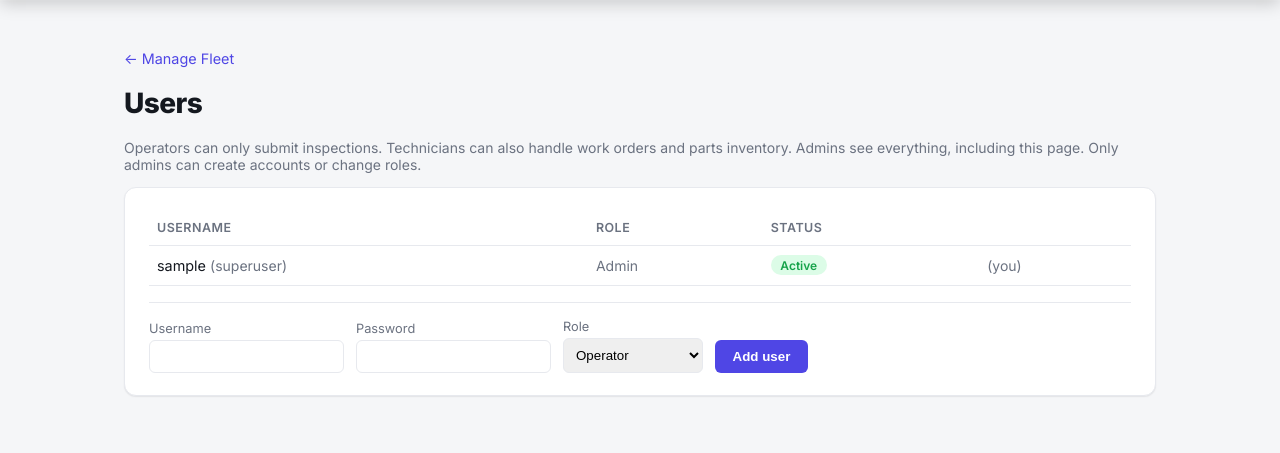
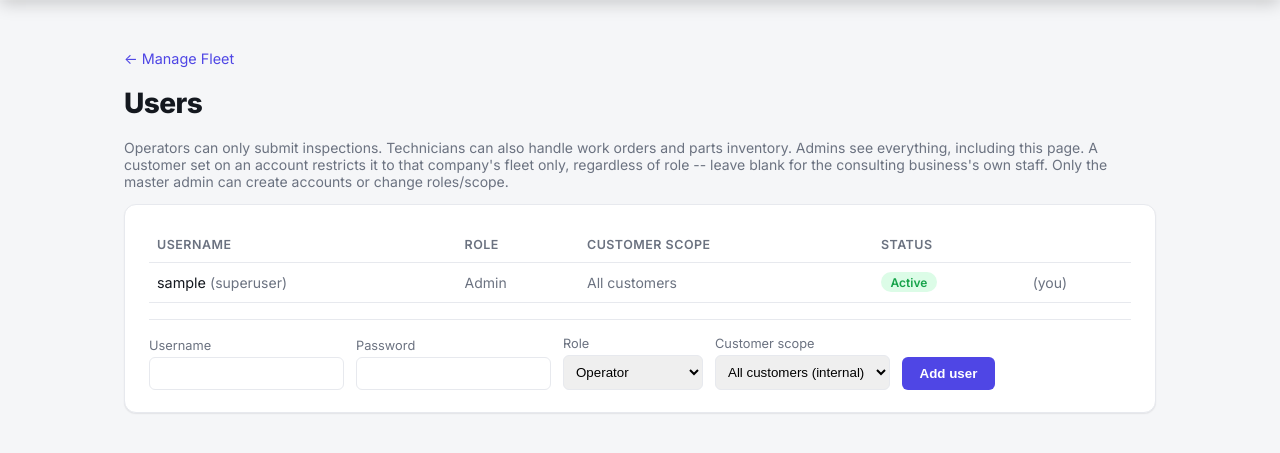
Before and after one commit to lureexcitingsalads/effective-octo-computing-machine, a Django app: page /manage/users/ in a window 1280 px wide. Shown: the part 86-539 px from the top of the page. Run offline with Django 5.2, Linux system fonts and the light colour scheme; the visitor is signed in with stand-in values (Sample User, id 1); data comes from the database, SQL or seed files in the repository; data that the repository does not hold is empty.

Commit message:
Add multi-tenancy: customer-scoped portal accounts
UserProfile gains an optional `customer` FK. Unset (the default, and
always true for superusers) means the account oversees every customer's
fleet -- the consulting business's own staff. Set means the account is
restricted to just that one company's equipment, work orders, and
reports -- a client portal login.

This is orthogonal to the existing role system, not a replacement for
it: role controls what actions are available (inspect/work-orders/full
admin), customer scope controls which equipment those actions can touch.
A client company could in principle have their own Admin/Technician/
Operator accounts, all scoped to just their fleet.

Added scoped_equipment_qs()/user_customer_scope() helpers and threaded
them through every view and API endpoint that touches equipment, work
orders, sites, or reports -- list views filter to the scope, detail views
use the scoped queryset in get_object_or_404 so out-of-scope objects 404
rather than leak data, and create/edit forms restrict the customer
dropdown (and reject a mismatched customer_id server-side, not just in
the UI) so a scoped account can't create or move equipment into a
company it can't see.

Two things stay master-admin-only regardless of role, since they're
consulting-business-internal concerns, not part of "their fleet":
Parts inventory (client companies don't stock their own parts in this
system) and Manage Users (letting a client admin manage accounts,
including their own role, would be a real privilege escalation -- this
is checked explicitly, not left to role_required, since a client-portal
account can otherwise hold role=admin same as the master account).

Verified the complete isolation matrix for real: created a master admin,
a customer-scoped admin, and a customer-scoped technician spanning all
three demo companies, confirmed each sees exactly their own equipment/
work-order counts (both via direct API calls and by reading the live
Dashboard/Manage pages), confirmed a scoped account gets a real 404
trying to fetch another company's equipment or work order by ID (not
just a hidden link), and confirmed Manage Users correctly rejects a
scoped admin. Cleaned up all test accounts after.

Co-Authored-By: Claude Sonnet 5 <noreply@anthropic.com>

```diff
--- a/tracker/templates/tracker/base.html
+++ b/tracker/templates/tracker/base.html
@@ -90,7 +90,9 @@
     <a class="nav-link{% if request.resolver_match.url_name == 'equipment_list' or request.resolver_match.url_name == 'equipment_detail' %} active{% endif %}" href="{% url 'equipment_list' %}">Equipment</a>
     {% if request.user.is_superuser or request.user.profile.role == "admin" or request.user.profile.role == "technician" %}
     <a class="nav-link{% if request.resolver_match.url_name == 'work_orders_view' or request.resolver_match.url_name == 'work_order_detail' %} active{% endif %}" href="{% url 'work_orders_view' %}">Work Orders</a>
+    {% if request.user.is_superuser or not request.user.profile.customer %}
     <a class="nav-link{% if request.resolver_match.url_name == 'inventory_view' or request.resolver_match.url_name == 'manage_part_edit' %} active{% endif %}" href="{% url 'inventory_view' %}">Inventory</a>
+    {% endif %}
     <a class="nav-link{% if request.resolver_match.url_name == 'schedule_view' %} active{% endif %}" href="{% url 'schedule_view' %}">Schedule</a>
     {% endif %}
     {% if request.user.is_superuser or request.user.profile.role == "admin" %}
--- a/tracker/templates/tracker/manage.html
+++ b/tracker/templates/tracker/manage.html
@@ -3,7 +3,7 @@
 {% block content %}
 <div style="display:flex; align-items:baseline; justify-content:space-between; flex-wrap:wrap; gap:0.5rem;">
   <h1 style="margin-bottom:0.25rem;">Manage Fleet</h1>
-  {% if request.user.is_superuser or request.user.profile.role == "admin" %}
+  {% if request.user.is_superuser or not request.user.profile.customer %}
   <a class="equip-link" href="{% url 'manage_users_view' %}">Manage users &rarr;</a>
   {% endif %}
 </div>
--- a/tracker/templates/tracker/manage_users.html
+++ b/tracker/templates/tracker/manage_users.html
@@ -3,11 +3,11 @@
 {% block content %}
 <p><a class="back-link" href="{% url 'manage_view' %}">&larr; Manage Fleet</a></p>
 <h1>Users</h1>
-<p class="muted" style="margin-top:0;">Operators can only submit inspections. Technicians can also handle work orders and parts inventory. Admins see everything, including this page. Only admins can create accounts or change roles.</p>
+<p class="muted" style="margin-top:0;">Operators can only submit inspections. Technicians can also handle work orders and parts inventory. Admins see everything, including this page. A customer set on an account restricts it to that company's fleet only, regardless of role -- leave blank for the consulting business's own staff. Only the master admin can create accounts or change roles/scope.</p>
 
 <div class="card">
   <table>
-    <tr><th>Username</th><th>Role</th><th>Status</th><th></th></tr>
+    <tr><th>Username</th><th>Role</th><th>Customer scope</th><th>Status</th><th></th></tr>
     {% for u in users %}
     <tr>
       <td>{{ u.username }}{% if u.is_superuser %} <span class="muted">(superuser)</span>{% endif %}</td>
@@ -22,6 +22,23 @@
           <select name="role" onchange="this.form.submit()" style="padding:0.35rem; border:1px solid var(--border); border-radius:6px;">
             {% for value, label in roles %}
             <option value="{{ value }}" {% if u.profile.role == value %}selected{% endif %}>{{ label }}</option>
+            {% endfor %}
+          </select>
+        </form>
+        {% endif %}
+      </td>
+      <td>
+        {% if u.is_superuser %}
+          <span class="muted">All customers</span>
+        {% else %}
+        <form method="post" style="display:flex; gap:0.4rem; align-items:center;">
+          {% csrf_token %}
+          <input type="hidden" name="action" value="update_customer">
+          <input type="hidden" name="user_id" value="{{ u.pk }}">
+          <select name="customer_id" onchange="this.form.submit()" style="padding:0.35rem; border:1px solid var(--border); border-radius:6px;">
+            <option value="">All customers (internal)</option>
+            {% for c in customers %}
+            <option value="{{ c.pk }}" {% if u.profile.customer_id == c.pk %}selected{% endif %}>{{ c.name }}</option>
             {% endfor %}
           </select>
         </form>
@@ -62,6 +79,13 @@
           {% for value, label in roles %}<option value="{{ value }}">{{ label }}</option>{% endfor %}
         </select>
       </div>
+      <div style="min-width:160px;">
+        <label class="muted" style="display:block; font-size:0.8rem; margin-bottom:0.25rem;">Customer scope</label>
+        <select name="customer_id" style="width:100%; padding:0.5rem; border:1px solid var(--border); border-radius:6px;">
+          <option value="">All customers (internal)</option>
+          {% for c in customers %}<option value="{{ c.pk }}">{{ c.name }}</option>{% endfor %}
+        </select>
+      </div>
       <button type="submit" style="padding:0.55rem 1.1rem; background:var(--accent); color:white; border:none; border-radius:6px; font-weight:600; cursor:pointer;">Add user</button>
     </div>
   </form>
--- a/tracker/views.py
+++ b/tracker/views.py
@@ -52,9 +52,28 @@ def user_role(user):
     return profile.role if profile else "operator"
 
 
+def user_customer_scope(user):
+    """None means this account oversees every customer's fleet (the consulting business's
+    own staff, including superusers -- same bypass convention as user_role). A Customer
+    instance means this is a client-portal account restricted to just that company's
+    equipment. This is orthogonal to role: role controls what actions are available,
+    this controls which equipment those actions can touch."""
+    if user.is_superuser:
+        return None
+    profile = getattr(user, "profile", None)
+    return profile.customer if profile else None
+
+
+def scoped_equipment_qs(user):
+    """Equipment queryset scoped to user_customer_scope(user), or everything if unscoped."""
+    scope = user_customer_scope(user)
+    qs = Equipment.objects.all()
+    return qs.filter(customer=scope) if scope else qs
+
+
 @login_required
 def equipment_list(request):
-    equipment = Equipment.objects.select_related("customer").annotate(
+    equipment = scoped_equipment_qs(request.user).select_related("customer").annotate(
         open_fault_count=Count(
             "fault_events", filter=Q(fault_events__cleared_at__isnull=True), distinct=True
         ),
@@ -171,7 +190,7 @@ def _compute_lifecycle_signals(equipment):
 
 @login_required
 def equipment_detail(request, pk):
-    equipment = get_object_or_404(Equipment, pk=pk)
+    equipment = get_object_or_404(scoped_equipment_qs(request.user), pk=pk)
 
     if request.method == "POST":
         action = request.POST.get("action")
@@ -345,7 +364,7 @@ def _create_issue(equipment, reported_by, severity, description, photo_files=())
 
 @login_required
 def new_inspection_view(request, pk):
-    equipment = get_object_or_404(Equipment, pk=pk)
+    equipment = get_object_or_404(scoped_equipment_qs(request.user), pk=pk)
 
     if request.method == "POST":
         responses = {key: request.POST.get(f"item_{key}", "na") for key, _ in INSPECTION_CHECKLIST}
@@ -382,12 +401,14 @@ def manage_view(request):
     equipment and sites have too much history hanging off them (readings, faults, work
     orders) to make that a one-click action; use Django admin for that if it's ever needed.
     Admin-only -- Technicians get their own, narrower inventory_view instead."""
+    scope = user_customer_scope(request.user)
+
     if request.method == "POST":
         action = request.POST.get("action")
 
         if action == "create_equipment":
             label = request.POST.get("label", "").strip()
-            customer_id = request.POST.get("customer_id")
+            customer_id = str(scope.pk) if scope else request.POST.get("customer_id")
             if label and customer_id:
                 equipment = Equipment.objects.create(
                     label=label,
@@ -401,7 +422,7 @@ def manage_view(request):
 
         elif action == "create_site":
             name = request.POST.get("name", "").strip()
-            customer_id = request.POST.get("customer_id")
+            customer_id = str(scope.pk) if scope else request.POST.get("customer_id")
             if name and customer_id:
                 site, _ = Site.objects.get_or_create(name=name, customer_id=customer_id)
                 return redirect("manage_site_edit", pk=site.pk)
@@ -409,9 +430,10 @@ def manage_view(request):
         return redirect("manage_view")
 
     context = {
-        "equipment_list": Equipment.objects.select_related("customer", "site"),
-        "sites": Site.objects.select_related("customer").annotate(equipment_count=Count("equipment")),
-        "customers": Customer.objects.all(),
+        "equipment_list": scoped_equipment_qs(request.user).select_related("customer", "site"),
+        "sites": (Site.objects.filter(customer=scope) if scope else Site.objects.all())
+        .select_related("customer").annotate(equipment_count=Count("equipment")),
+        "customers": Customer.objects.filter(pk=scope.pk) if scope else Customer.objects.all(),
     }
     return render(request, "tracker/manage.html", context)
 
@@ -419,7 +441,12 @@ def manage_view(request):
 @role_required("admin", "technician")
 def inventory_view(request):
     """Parts inventory -- split out from manage_view so Technicians (who need this to log
-    parts used on work orders) can reach it without also getting Equipment/Sites admin."""
+    parts used on work orders) can reach it without also getting Equipment/Sites admin.
+    The consulting business's own stock, not per-customer -- client-portal accounts don't
+    get this regardless of their role."""
+    if user_customer_scope(request.user) is not None:
+        return HttpResponseForbidden("Inventory is internal-only.")
+
     if request.method == "POST" and request.POST.get("action") == "create_part":
         name = request.POST.get("name", "").strip()
         if name:
@@ -438,11 +465,13 @@ def inventory_view(request):
 
 @role_required("admin")
 def manage_equipment_edit_view(request, pk):
-    equipment = get_object_or_404(Equipment, pk=pk)
+    equipment = get_object_or_404(scoped_equipment_qs(request.user), pk=pk)
+    scope = user_customer_scope(request.user)
 
     if request.method == "POST":
         equipment.label = request.POST.get("label", "").strip()
-        equipment.customer_id = request.POST.get("customer_id") or equipment.customer_id
+        if not scope:
+            equipment.customer_id = request.POST.get("customer_id") or equipment.customer_id
         equipment.site_id = request.POST.get("site_id") or None
         equipment.make = request.POST.get("make", "").strip()
         equipment.model = request.POST.get("model", "").strip()
@@ -452,25 +481,28 @@ def manage_equipment_edit_view(request, pk):
 
     context = {
         "equipment": equipment,
-        "customers": Customer.objects.all(),
-        "sites": Site.objects.select_related("customer"),
+        "customers": Customer.objects.filter(pk=scope.pk) if scope else Customer.objects.all(),
+        "sites": (Site.objects.filter(customer=scope) if scope else Site.objects.all()).select_related("customer"),
     }
     return render(request, "tracker/manage_equipment_edit.html", context)
 
 
 @role_required("admin")
 def manage_site_edit_view(request, pk):
-    site = get_object_or_404(Site, pk=pk)
+    scope = user_customer_scope(request.user)
+    site_qs = Site.objects.filter(customer=scope) if scope else Site.objects.all()
+    site = get_object_or_404(site_qs, pk=pk)
 
     if request.method == "POST":
         site.name = request.POST.get("name", "").strip()
-        site.customer_id = request.POST.get("customer_id") or site.customer_id
+        if not scope:
+            site.customer_id = request.POST.get("customer_id") or site.customer_id
         site.save()
         return redirect("manage_view")
 
     context = {
         "site": site,
-        "customers": Customer.objects.all(),
+        "customers": Customer.objects.filter(pk=scope.pk) if scope else Customer.objects.all(),
         "equipment_at_site": site.equipment.all(),
     }
     return render(request, "tracker/manage_site_edit.html", context)
@@ -478,6 +510,8 @@ def manage_site_edit_view(request, pk):
 
 @role_required("admin", "technician")
 def manage_part_edit_view(request, pk):
+    if user_customer_scope(request.user) is not None:
+        return HttpResponseForbidden("Inventory is internal-only.")
     part = get_object_or_404(Part, pk=pk)
 
     if request.method == "POST":
@@ -494,8 +528,15 @@ def manage_part_edit_view(request, pk):
 
 @role_required("admin")
 def manage_users_view(request):
-    """Account creation and role assignment. Admin-only -- nobody else should be able to
-    grant themselves or anyone else admin access."""
+    """Account creation, role assignment, and customer-portal scoping. Restricted to
+    unscoped ("master") admins specifically -- role_required alone would let a client-portal
+    admin (role=admin, but customer set) reach this page too, which would let a client
+    grant themselves or anyone else full cross-customer access. That's a real privilege
+    escalation, not just a UX nicety, so it's checked explicitly rather than left to nav
+    hiding."""
+    if user_customer_scope(request.user) is not None:
+        return HttpResponseForbidden("Only the master admin account can manage users.")
+
     if request.method == "POST":
         action = request.POST.get("action")
 
@@ -503,10 +544,12 @@ def manage_users_view(request):
             username = request.POST.get("username", "").strip()
             password = request.POST.get("password", "").strip()
             role = request.POST.get("role", "technician")
+            customer_id = request.POST.get("customer_id") or None
             if username and password and role in dict(UserProfile.ROLE_CHOICES):
                 if not User.objects.filter(username=username).exists():
                     user = User.objects.create_user(username=username, password=password)
                     user.profile.role = role
+                    user.profile.customer_id = customer_id
                     user.profile.save()
 
         elif action == "update_role":
@@ -515,6 +558,11 @@ def manage_users_view(request):
             if role in dict(UserProfile.ROLE_CHOICES):
                 target.profile.role = role
                 target.profile.save()
+
+        elif action == "update_customer":
+            target = get_object_or_404(User, pk=request.POST.get("user_id"))
+            target.profile.customer_id = request.POST.get("customer_id") or None
+            target.profile.save()
 
         elif action == "toggle_active":
             target = get_object_or_404(User, pk=request.POST.get("user_id"))
@@ -525,8 +573,9 @@ def manage_users_view(request):
         return redirect("manage_users_view")
 
     context = {
-        "users": User.objects.select_related("profile").order_by("username"),
+        "users": User.objects.select_related("profile", "profile__customer").order_by("username"),
         "roles": UserProfile.ROLE_CHOICES,
+        "customers": Customer.objects.all(),
     }
     return render(request, "tracker/manage_users.html", context)
 
@@ -539,7 +588,7 @@ def schedule_view(request):
 
     overdue = []
     by_date = defaultdict(list)
-    for equipment in Equipment.objects.select_related("customer"):
+    for equipment in scoped_equipment_qs(request.user).select_related("customer"):
         for f in _compute_maintenance_forecast(equipment):
             if f["status"] == "unknown":
                 continue
@@ -588,7 +637,7 @@ def fleet_map_view(request):
     cutoff = cutoffs.get(range_key)
 
     machines = []
-    for equipment in Equipment.objects.select_related("customer"):
+    for equipment in scoped_equipment_qs(request.user).select_related("customer"):
         pings = equipment.telemetry_pings.order_by("recorded_at")
         if cutoff:
             pings = pings.filter(recorded_at__gte=cutoff)
@@ -623,7 +672,7 @@ def _equipment_type(label):
 
 @role_required("admin")
 def fleet_tree_view(request):
-    equipment_qs = Equipment.objects.select_related("customer", "site").annotate(
+    equipment_qs = scoped_equipment_qs(request.user).select_related("customer", "site").annotate(
         open_fault_count=Count("fault_events", filter=Q(fault_events__cleared_at__isnull=True), distinct=True),
         open_issue_count=Count("issues", filter=Q(issues__resolved_at__isnull=True), distinct=True),
     )
@@ -697,10 +746,11 @@ def fleet_tree_view(request):
         **rollup(all_units),
     }
 
+    scope = user_customer_scope(request.user)
     context = {
         "fleet_tree": fleet_tree,
-        "customers": Customer.objects.all(),
-        "sites": Site.objects.select_related("customer"),
+        "customers": Customer.objects.filter(pk=scope.pk) if scope else Customer.objects.all(),
+        "sites": (Site.objects.filter(customer=scope) if scope else Site.objects.all()).select_related("customer"),
     }
     return render(request, "tracker/fleet_tree.html", context)
 
@@ -708,12 +758,15 @@ def fleet_tree_view(request):
 @role_required("admin")
 @require_POST
 def reassign_equipment_view(request, pk):
-    equipment = get_object_or_404(Equipment, pk=pk)
+    equipment = get_object_or_404(scoped_equipment_qs(request.user), pk=pk)
     customer_id = request.POST.get("customer_id", "").strip()
     site_name = request.POST.get("site_name", "").strip()
 
     if not customer_id:
         return JsonResponse({"error": "customer_id is required"}, status=400)
+    scope = user_customer_scope(request.user)
+    if scope and str(scope.pk) != customer_id:
+        return HttpResponseForbidden("A client-portal account can't move equipment to another customer.")
     customer = Customer.objects.filter(pk=customer_id).first()
     if not customer:
         return JsonResponse({"error": "Unknown customer"}, status=400)
@@ -785,7 +838,7 @@ def dashboard_view(request):
 
     now = timezone.now()
     all_equipment = list(
-        Equipment.objects.select_related("customer").annotate(
+        scoped_equipment_qs(request.user).select_related("customer").annotate(
             open_fault_count=Count(
                 "fault_events", filter=Q(fault_events__cleared_at__isnull=True), distinct=True
             ),
@@ -839,13 +892,15 @@ def dashboard_view(request):
     attention_items.sort(key=lambda i: -i["severity"])
 
     equipment_down_count = (
-        WorkOrder.objects.filter(equipment_down=True)
+        WorkOrder.objects.filter(equipment__in=all_equipment, equipment_down=True)
         .exclude(status__in=["completed", "cancelled"])
         .values("equipment_id")
         .distinct()
         .count()
     )
-    open_work_order_count = WorkOrder.objects.exclude(status__in=["completed", "cancelled"]).count()
+    open_work_order_count = WorkOrder.objects.filter(equipment__in=all_equipment).exclude(
+        status__in=["completed", "cancelled"]
+    ).count()
 
     uptime_rows = _compute_uptime_rows(all_equipment, now)
     fleet_uptime_pct = (
@@ -875,11 +930,12 @@ def dashboard_view(request):
 
 @role_required("admin", "technician")
 def work_orders_view(request):
-    """Fleet-wide work order triage. Defaults to open/in-progress only."""
+    """Fleet-wide work order triage (fleet-wide within the user's customer scope).
+    Defaults to open/in-progress only."""
     show_all = request.GET.get("show") == "all"
-    work_orders = WorkOrder.objects.select_related("equipment", "equipment__customer").prefetch_related(
-        "labor_lines", "part_lines"
-    )
+    work_orders = WorkOrder.objects.filter(equipment__in=scoped_equipment_qs(request.user)).select_related(
+        "equipment", "equipment__customer"
+    ).prefetch_related("labor_lines", "part_lines")
     if not show_all:
         work_orders = work_orders.exclude(status__in=["completed", "cancelled"])
 
@@ -928,7 +984,12 @@ def _add_part_line(work_order, part_id=None, part_name="", quantity=1, unit_cost
 @role_required("admin", "technician")
 def work_order_detail_view(request, pk):
     """The technician view -- one job, its itemized labor/parts, and status control."""
-    wo = get_object_or_404(WorkOrder.objects.select_related("equipment", "equipment__customer"), pk=pk)
+    wo = get_object_or_404(
+        WorkOrder.objects.filter(equipment__in=scoped_equipment_qs(request.user)).select_related(
+            "equipment", "equipment__customer"
+        ),
+        pk=pk,
+    )
 
     if request.method == "POST":
         action = request.POST.get("action")
@@ -1002,7 +1063,7 @@ def work_order_detail_view(request, pk):
 
 @role_required("admin")
 def reports_view(request):
-    all_equipment = Equipment.objects.select_related("customer").all()
+    all_equipment = scoped_equipment_qs(request.user).select_related("customer")
     now = timezone.now()
 
     cost_by_equipment = []
@@ -1015,9 +1076,9 @@ def reports_view(request):
         cost_by_customer[equipment.customer.name] += eq_cost
         total_cost += eq_cost
 
-    completed_orders = WorkOrder.objects.filter(status="completed").prefetch_related(
-        "labor_lines", "part_lines"
-    )
+    completed_orders = WorkOrder.objects.filter(
+        status="completed", equipment__in=all_equipment
+    ).prefetch_related("labor_lines", "part_lines")
     total_labor_cost = float(sum((wo.labor_total for wo in completed_orders), Decimal("0")))
     total_parts_cost = float(sum((wo.parts_total for wo in completed_orders), Decimal("0")))
 
```
Also changed, not shown: tracker/api.py (+22 -14 lines), tracker/models.py (+8 -1 lines), tracker/migrations/0017_userprofile_customer.py (added).
